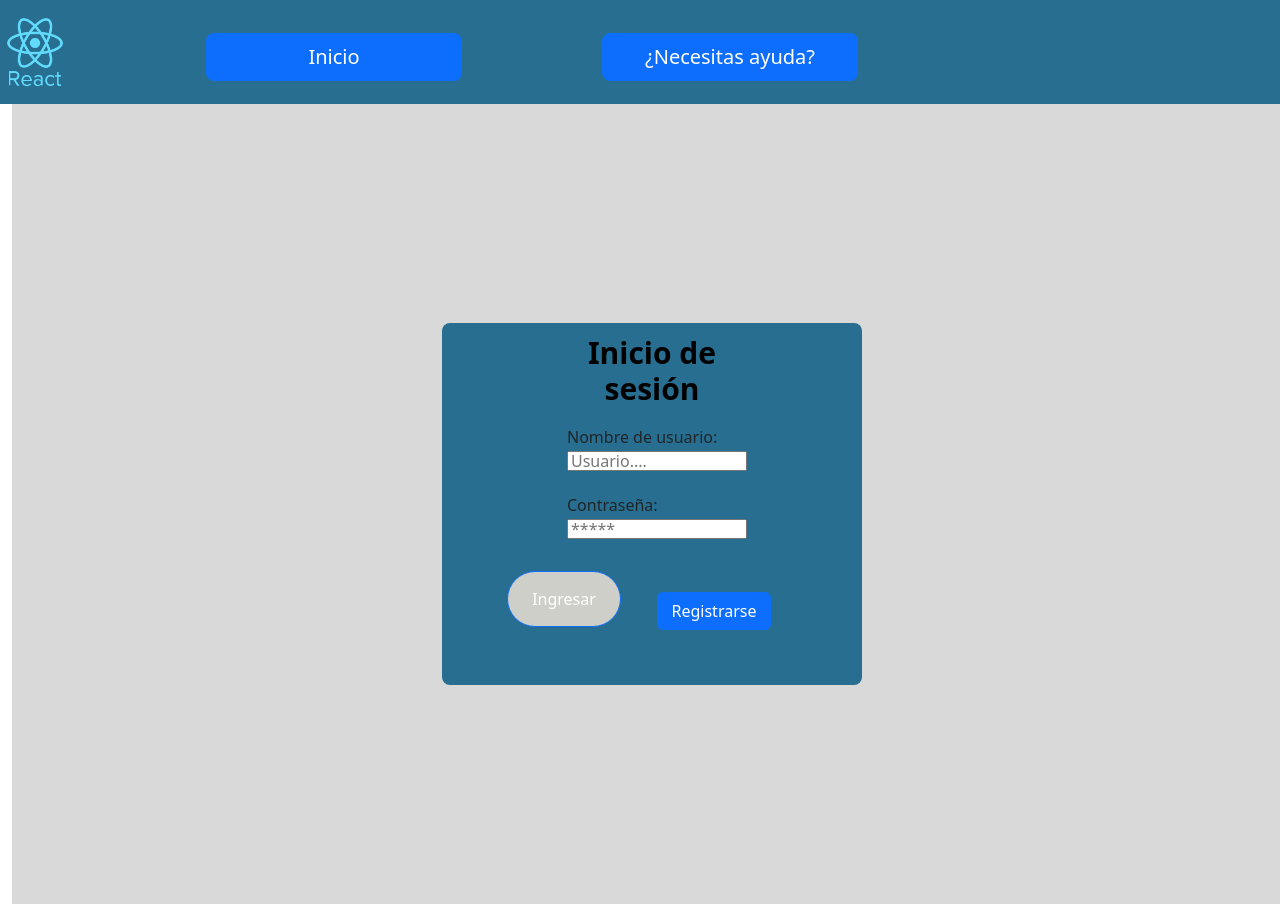
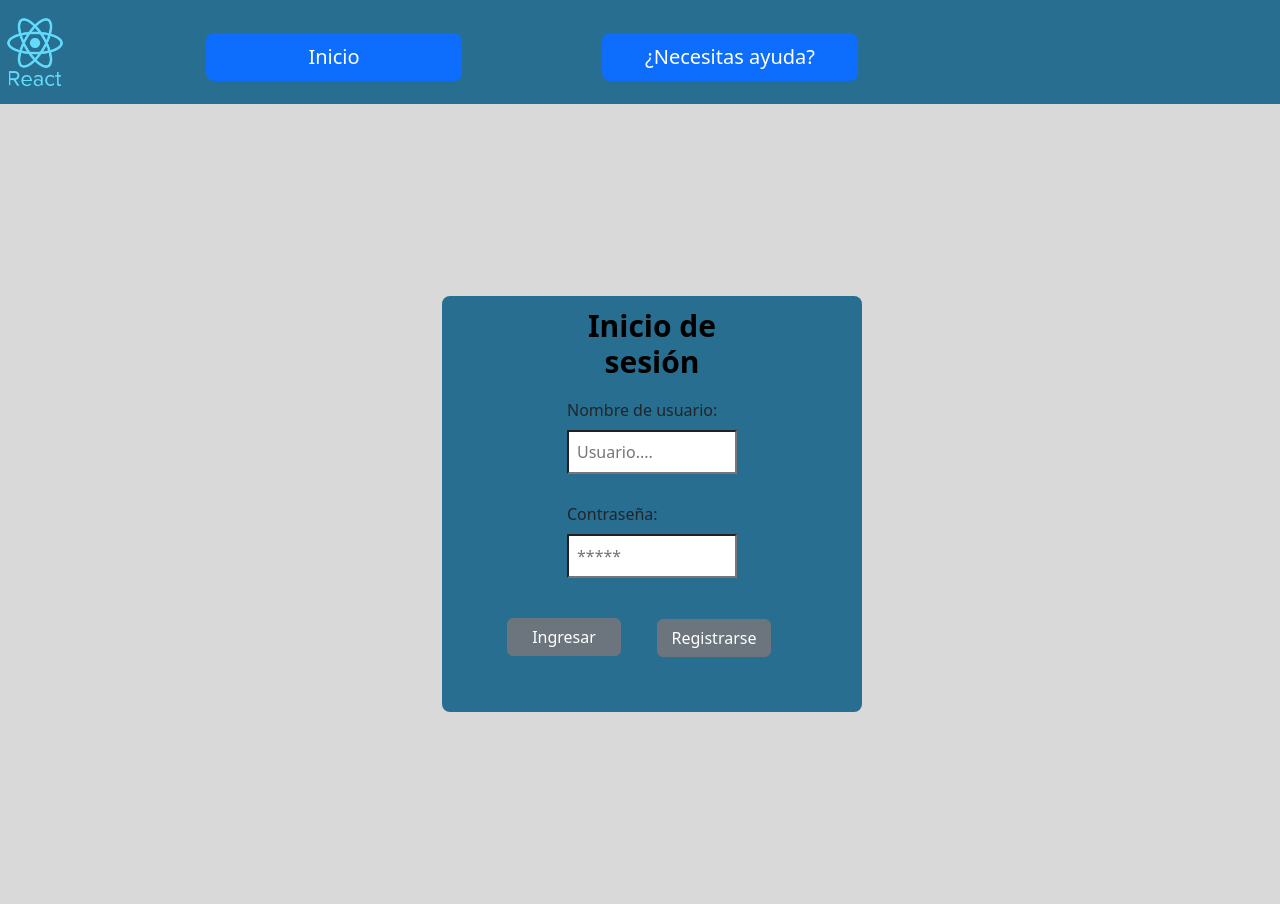
Before and after one commit to dyllansalgado/ProyectoTesis, a React (Create React App) app in the folder frontend/: page / in a window 1280 px wide. Built offline with nearby package versions, Linux system fonts and the light colour scheme.

Commit message:
Arreglando vistas y viendo funcionalidad de crear reuniones en proyectos

```diff
--- a/frontend/src/components/Login/Login.css
+++ b/frontend/src/components/Login/Login.css
@@ -5,7 +5,6 @@
     align-items: center;
     width: 100vw;
     height: 100vh;
-
 }
 .fondo {
     display: flex;
@@ -13,7 +12,7 @@
     align-items: center;
     width: 100vw;
     height: 100vh;
-    background-color: #D9D9D9
+    background-color: #D9D9D9;
 }
 .loginForm {
     width: 420px;
@@ -41,15 +40,23 @@
     padding: 10px;
 }
 
-
-.inputLogin{
-    height: 20px;
-    width: 180px;
+input[type=text]{
+    display: block;
+    background-color: white;
+    width: 100%;
+    padding: 8px;
+    margin: 8px 0;
+}
+input[type=password]{
+    display: block;
+        background-color: white;
+        width: 100%;
+        padding: 8px;
+        margin: 8px 0;
 }
 
 .navbarInicio{
     background-color: #276E90;
-    display: flex;
 }
 
 img {
@@ -61,22 +68,13 @@ img {
     padding: 10px;
 }
 
-Button[type=submit]{
-    background-color:#CECFC9 ;
-    border-radius: 30px;
-    cursor:pointer;
-    width: 60%;
-    padding: 15px 20px;
-}
-
 .botonIngresar{
-    background-color:#CECFC9 ;
     border-radius: 30px;
     cursor:pointer;
     width: 60%;
     position: relative;
     padding: 15px 20px;
-    bottom: -20px; right: 50px;
+    bottom: -22px; right: 50px;
 }
 
 .botonRegistrarse{
@@ -105,6 +103,7 @@ Button[type=submit]{
     bottom: -5px; right: -100px;
 }
 
+
 .botonAyuda{
     background-color:#CECFC9 ;
     margin: 20px;
--- a/frontend/src/components/Login/Login.js
+++ b/frontend/src/components/Login/Login.js
@@ -78,15 +78,12 @@ class Login extends Component {
         console.log(error);
       });
     }
-
   render() {
     return (
       <div>
-        <div>
-          <NavbarInicio />
-        </div>
+        <NavbarInicio />
+        <div className="fondoA">
         <Container fluid>
-        <div className="fondo">
           <div className="container_login">
             <form className="loginForm" onSubmit={this.handleSubmit}>
               <div className="center">
@@ -117,17 +114,17 @@ class Login extends Component {
                     />
                   </label>
                 </div>
-                <Button className="botonIngresar" type="submit" value="Submit">
+                <Button variant="secondary" className="botonIngresar" type="submit" value="Submit">
                   {" "}
                   Ingresar
                 </Button>
-                <Button className="botonRegistrarse" href="/registrarse/">Registrarse</Button>
+                <Button variant="secondary" className="botonRegistrarse" href="/registrarse/">Registrarse</Button>
                 {""}
               </div>
             </form>
           </div>
+          </Container>
         </div>
-        </Container>
       </div>
     );
   }
--- a/frontend/src/components/Main/MainJefeProyecto.js
+++ b/frontend/src/components/Main/MainJefeProyecto.js
@@ -54,6 +54,15 @@ class MainJefeProyecto extends Component {
               <Col>
                 <h3 className="centerTitulo"> Bienvenido Jefe de Proyectos: {usuario.nombre_usuario}</h3>
               </Col>
+            </Row>
+            <div className="InformacionCentral">
+              <Button className="botonCrearProyecto"  href="/crearProyecto" size="lg">
+              Crear Proyecto
+              </Button>
+              <Button className="botonMisProyectos"  href="/misProyectosJP" size="lg">
+              Mis proyectos
+              </Button>
+            </div>
             <Col>
               <div className="filterBlock">
                 <input
@@ -65,15 +74,7 @@ class MainJefeProyecto extends Component {
                 />
               </div>
             </Col>
-            </Row>
-            <div className="InformacionCentral">
-            <Button className="botonCrearProyecto"  href="/crearProyecto" size="lg">
-            Crear Proyecto
-            </Button>
-            <Button className="botonMisProyectos"  href="/misProyectosJP" size="lg">
-            Mis proyectos
-            </Button>
-          </div>          <Row className="ProyectosList">
+            <Row className="ProyectosList">
               {proyectos.map((proyectos) => (
                 <Col className="col">
                   <Card style={{ width: "18rem" }}>
--- a/frontend/src/components/Main/NavbarLogeadoJP.css
+++ b/frontend/src/components/Main/NavbarLogeadoJP.css
@@ -11,12 +11,12 @@ img {
 
 .botonAyudaLogeado{
     background-color:#CECFC9 ;
-    margin: 20px;
+    margin: 5px;
     text-align: center;
     border-radius: 20px;
     cursor:pointer;
     width: 20%;
-    padding: 10px 70px;
+    padding: 10px 0px;
     position: relative;
     text-decoration:none;
     color:black;
@@ -25,11 +25,10 @@ img {
 
 .InformacionCentral{
     position: absolute ;
-    width: 1000px;
-    margin: auto;
-    height: 70px;
-    left: 162px;
-    top: 150px;
+    width: 80%;
+    height: 15%;
+    left: 12%;
+    top: 160px;
     background: #276E90;
     border-radius: 100px;
     display: flex;
@@ -38,14 +37,14 @@ img {
 .centerTitulo{
    margin: auto;
    width: 700px;
-   padding: 20px;
+   padding: 10px;
    text-align: center;
 }
 
 .filterBlock{
     position: relative;
-    right: -74%;
-    top: 100px;
+    right: -70%;
+    top: 25px;
     display: inline-block;
 }
 
@@ -95,39 +94,3 @@ img {
     width: 90vw;
     text-align: center;
 }
-
-@media screen and (max-width: 300px){
-    .InformacionCentral{
-        display: inline-block;
-    }
-    .botonCrearProyecto{
-        display: inline-block;
-    }
-    .botonMisProyectos{
-        display: inline-block;
-    }
-    .table{
-        display: inline-block;
-    }
-    .centertable{
-        display: inline-block;
-    }
-    .centerTitulo{
-        display: inline-block;
-    }
-    .filterBlock{
-        display: inline-block;
-    }
-    .botonAyudaLogeado{
-        display: inline-block;
-    }
-    .navbarLogeado{
-        display: inline-block;
-    }
-    .fondoA{
-        display: inline-block;
-    }
-    .img{
-        display: inline-block;
-    }
-}
--- a/frontend/src/components/Main/NavbarLogeadoJP.js
+++ b/frontend/src/components/Main/NavbarLogeadoJP.js
@@ -33,7 +33,7 @@ const NavbarLogeadoJP = () => {
             <Navbar.Brand href="/mainJefeProyecto">
               <img src={image} className="logo" alt="LogoTesis" />{" "}
             </Navbar.Brand>
-            <Button className="botonAyudaLogeado"  href="/ayuda" size="lg">
+            <Button className="botonAyudaLogeado"  href="/ayuda" size="sm">
                 ¿Necesitas ayuda?
             </Button>
             <Button className="botonCerrarSesion"  href="/verPerfil" size="sm">
--- a/frontend/src/components/Main/NavbarLogeadoUsuario.css
+++ b/frontend/src/components/Main/NavbarLogeadoUsuario.css
@@ -12,8 +12,8 @@
 
 .filterBlockUsuario{
     position: relative;
-    right: 40%;
-    top: 25px;
+    right: 10%;
+    top: 7px;
     display: inline-block;
 }
 
--- a/frontend/src/components/Register/Registrarse.js
+++ b/frontend/src/components/Register/Registrarse.js
@@ -81,8 +81,8 @@ class Registrarse extends Component {
     return (
       <div>
         <NavbarInicio />
+        <div className="fondo">
         <Container fluid>
-        <div className="fondo">
           <div className="container_register">
           <form className="registrarseForm" onSubmit={this.RegistrarUsuario}>
               <div className="center">
@@ -167,8 +167,8 @@ class Registrarse extends Component {
               </div>
             </form>
           </div>
+        </Container>
         </div>
-        </Container>
       </div>
     );
   }
```
Lines whose indentation alone changed are shown as unchanged.
